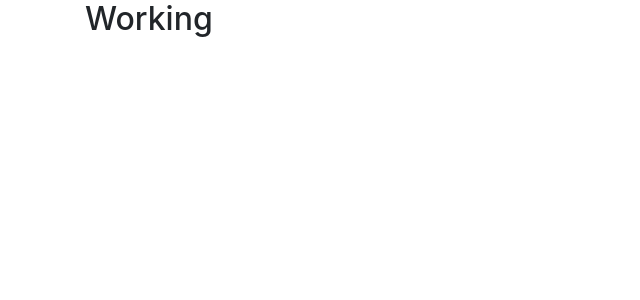
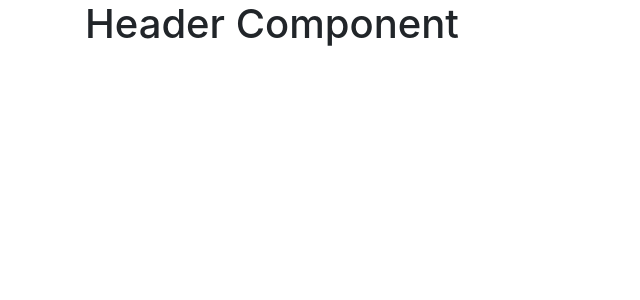
Before and after one commit to lukeomalley/angular-recipe-cookbook, an Angular app: page / in a window 1280 px wide. Shown: the top 300 px of the page, without its empty margins (0-640 px from the left). Built offline with nearby package versions, Linux system fonts and the light colour scheme.

Commit message:
created header component

```diff
--- a/src/app/app.component.html
+++ b/src/app/app.component.html
@@ -1,7 +1,7 @@
 <div class="container">
   <div class="row">
     <div class="col-md-12">
-      <h2>Working</h2>
+      <app-header></app-header>
     </div>
   </div>
 </div>
--- a/src/app/app.component.ts
+++ b/src/app/app.component.ts
@@ -3,7 +3,7 @@ import { Component } from '@angular/core';
 @Component({
   selector: 'app-root',
   templateUrl: './app.component.html',
-  styleUrls: ['./app.component.css']
+  styleUrls: ['./app.component.css'],
 })
 export class AppComponent {
   title = 'recipe-cookbook';
--- /dev/null
+++ b/src/header/header.component.html
@@ -0,0 +1 @@
+<h1>Header Component</h1>
```
Also changed, not shown: src/app/app.module.ts (+5 -8 lines), src/header/header.component.ts (added, +8 -0 lines), src/header/header.component.css (added).
